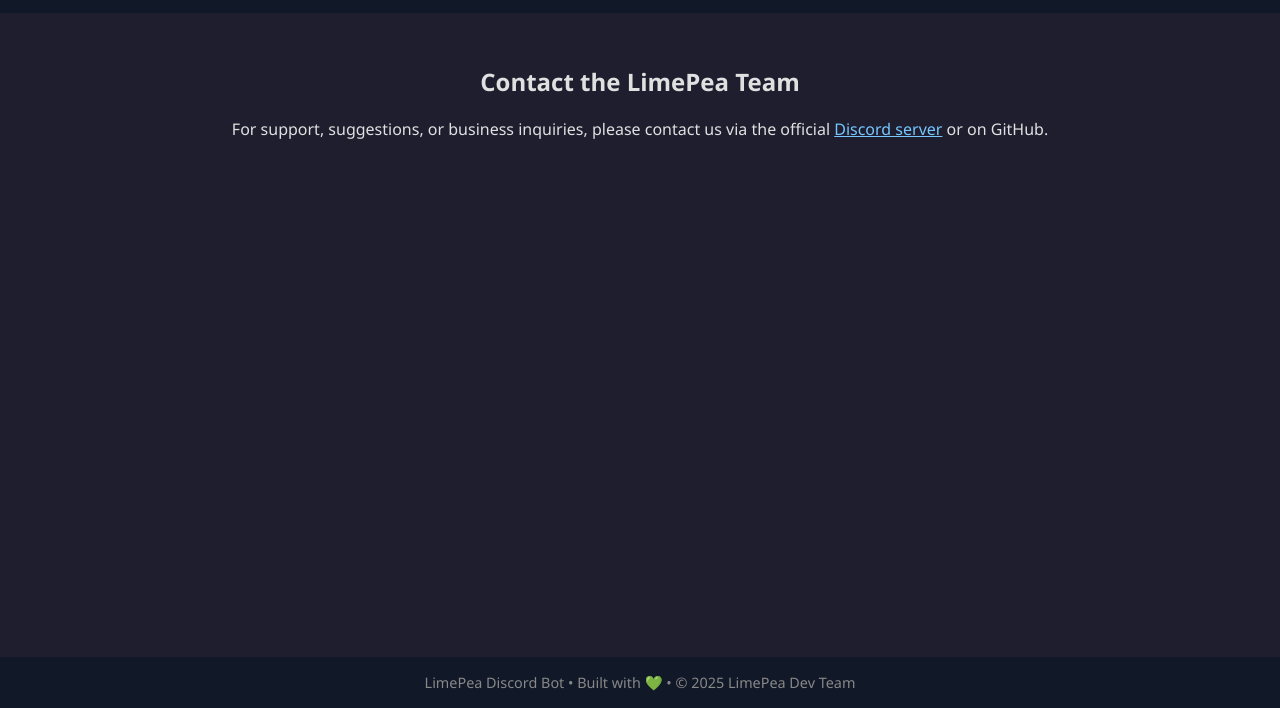
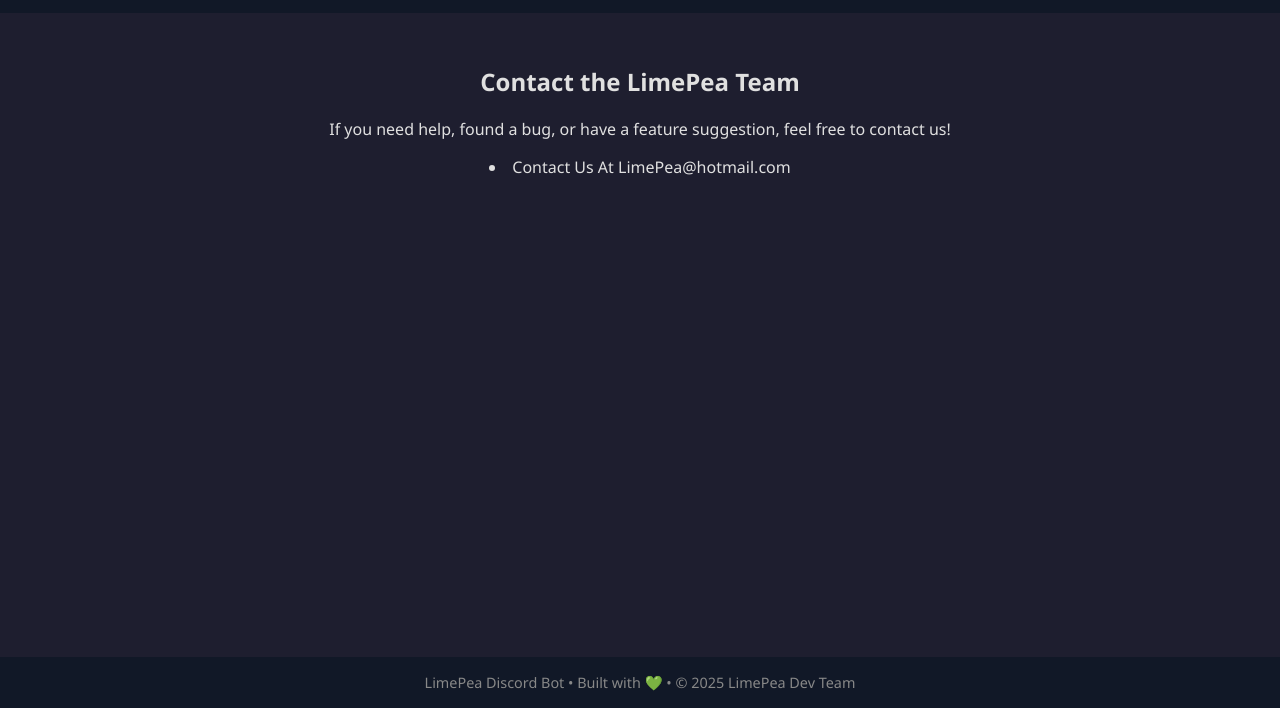
Before and after one commit to adadadadadaj/limepea-legal, a plain HTML site: page contact.html in a window 1280 px wide. Shown: the part 92-800 px from the top of the page. Drawn offline with Linux system fonts and the light colour scheme.

Commit message:
Update contact.html

```diff
--- a/contact.html
+++ b/contact.html
@@ -71,7 +71,8 @@
 
   <main>
     <h2>Contact the LimePea Team</h2>
-    <p>For support, suggestions, or business inquiries, please contact us via the official <a href="https://discord.com/invite/MRgvge5tFp" target="_blank" style="color: #76c7ff;">Discord server</a> or on GitHub.</p>
+    <p>If you need help, found a bug, or have a feature suggestion, feel free to contact us!</p>
+    <li>Contact Us At LimePea@hotmail.com</li>
   </main>
 
   <footer>
```
